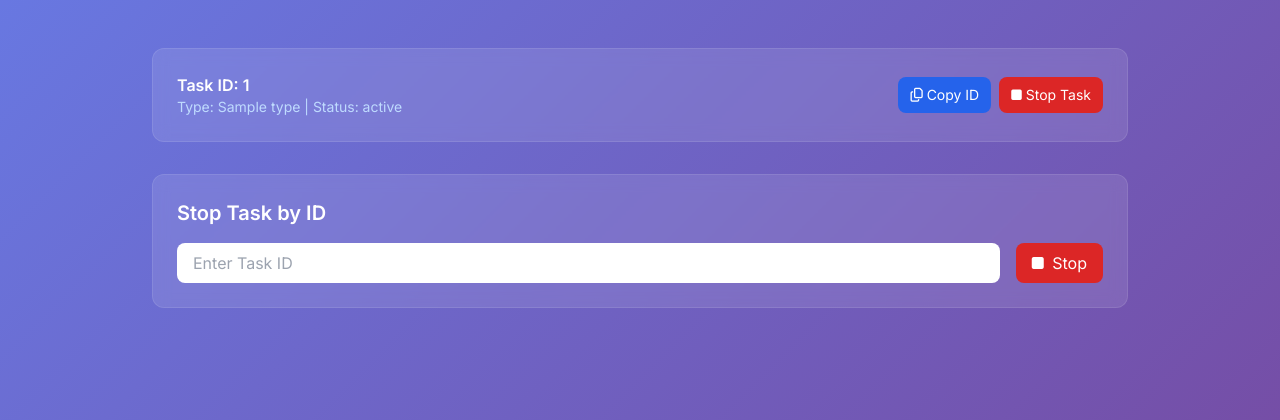
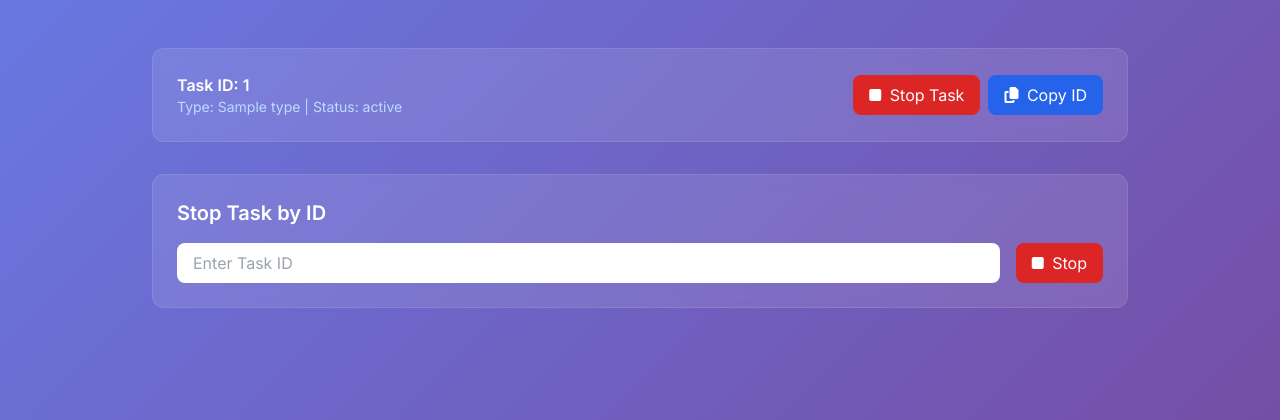
Before and after one commit to Roysujoy1447/New-Webx-Publicx, a Flask app: template templates/my_tasks.html in a window 1280 px wide. Shown: the part 256-676 px from the top of the page. Run offline with Flask 3, Linux system fonts and the light colour scheme; the template is opened without the code that fills it: most values are stand-ins (such as "Sample title", 1, 10 or a date in 2020); some libraries are stand-ins or nearby versions.

Commit message:
Update my_tasks.html

```diff
--- a/templates/my_tasks.html
+++ b/templates/my_tasks.html
@@ -14,6 +14,13 @@
     .floaty{animation:floaty 8s ease-in-out infinite;}
     @keyframes floaty{0%,100%{transform:translateY(0)}50%{transform:translateY(-12px)}}
   </style>
+  <script>
+    function copyTaskId(taskId) {
+      navigator.clipboard.writeText(taskId).then(() => {
+        alert("Task ID copied: " + taskId);
+      });
+    }
+  </script>
 </head>
 <body class="min-h-screen gradient-bg text-white">
   <div class="max-w-5xl w-full mx-auto px-4 sm:px-6 py-12">
@@ -48,20 +55,20 @@
       {% if tasks %}
         <div class="space-y-4">
           {% for task_id, task in tasks.items() %}
-          <div class="glass rounded-xl p-4 sm:p-6 border border-white/10 flex flex-col sm:flex-row sm:items-center sm:justify-between gap-2 sm:gap-4">
-            <div class="flex-1 break-all">
-              <p class="font-semibold text-sm sm:text-base" id="task-{{ loop.index }}">Task ID: {{ task_id }}</p>
+          <div class="glass rounded-xl p-4 sm:p-6 border border-white/10 flex flex-col sm:flex-row sm:items-center sm:justify-between gap-2">
+            <div class="mb-2 sm:mb-0">
+              <p class="font-semibold text-sm sm:text-base">Task ID: {{ task_id }}</p>
               <p class="text-xs sm:text-sm text-blue-200">Type: {{ task.type }} | Status: {{ task.status }}</p>
             </div>
-            <div class="flex gap-2 flex-wrap mt-2 sm:mt-0">
-              <button onclick="copyTaskId('{{ loop.index }}')"
-                      class="px-3 py-2 bg-blue-600 hover:bg-blue-700 rounded-lg text-sm flex items-center gap-1">
-                <i class="fa-regular fa-copy"></i> Copy ID
+            <div class="flex flex-col sm:flex-row gap-2">
+              <a href="/stop_task/{{ username }}/{{ task_id }}"
+                 class="w-full sm:w-auto text-center px-4 py-2 bg-red-600 hover:bg-red-700 rounded-lg text-sm sm:text-base transition">
+                <i class="fa-solid fa-stop mr-1"></i> Stop Task
+              </a>
+              <button onclick="copyTaskId('{{ task_id }}')"
+                      class="w-full sm:w-auto px-4 py-2 bg-blue-600 hover:bg-blue-700 rounded-lg text-sm sm:text-base transition">
+                <i class="fa-solid fa-copy mr-1"></i> Copy ID
               </button>
-              <a href="/stop_task/{{ username }}/{{ task_id }}"
-                 class="px-3 py-2 bg-red-600 hover:bg-red-700 rounded-lg text-sm flex items-center gap-1">
-                <i class="fa-solid fa-stop"></i> Stop Task
-              </a>
             </div>
           </div>
           {% endfor %}
@@ -76,7 +83,7 @@
       <!-- Manual Stop Task -->
       <div class="glass rounded-xl p-4 sm:p-6 border border-white/10 mt-8">
         <h2 class="text-lg sm:text-xl font-semibold mb-4 text-center sm:text-left">Stop Task by ID</h2>
-        <form method="POST" action="{{ url_for('stop_task_by_id') }}" class="flex flex-col sm:flex-row sm:items-center gap-2 sm:gap-4">
+        <form method="POST" action="/stop_task_manual" class="flex flex-col sm:flex-row sm:items-center gap-2 sm:gap-4">
           <input type="text" name="task_id" placeholder="Enter Task ID"
                  class="flex-1 px-4 py-2 rounded-lg text-black w-full sm:w-auto" required>
           <button type="submit" class="px-4 py-2 w-full sm:w-auto bg-red-600 hover:bg-red-700 rounded-lg text-sm sm:text-base transition">
@@ -86,14 +93,5 @@
       </div>
     </main>
   </div>
-
-  <script>
-    function copyTaskId(index) {
-      const taskId = document.getElementById(`task-${index}`).innerText.replace('Task ID: ', '');
-      navigator.clipboard.writeText(taskId).then(() => {
-        alert(`Task ID "${taskId}" copied to clipboard!`);
-      });
-    }
-  </script>
 </body>
 </html>
```
